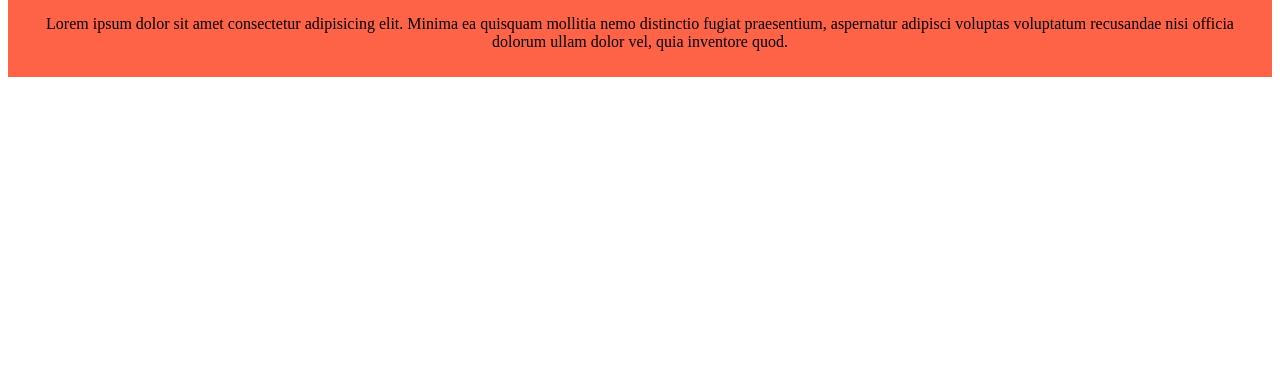
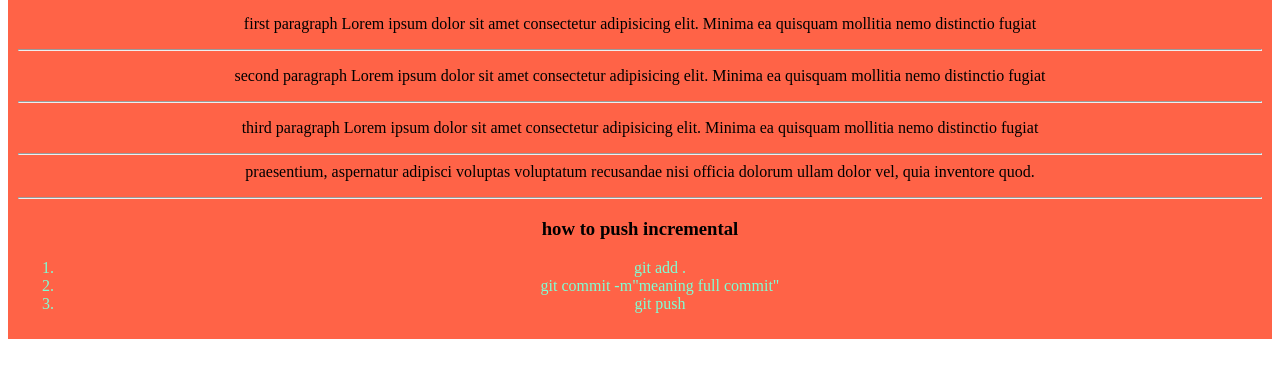
Before and after one commit to mdwahiduzzaman124/my-simple-website, a plain HTML site: page index.html in a window 1280 px wide. Shown: the part 62-440 px from the top of the page. Drawn offline with Linux system fonts and the light colour scheme.

Commit message:
upgrade the html&css file

```diff
--- a/index.html
+++ b/index.html
@@ -12,9 +12,25 @@
 <body>
   <div>
     <h3>my simple web-site</h3>
-    <p>Lorem ipsum dolor sit amet consectetur adipisicing elit. Minima ea quisquam mollitia nemo distinctio fugiat
-      praesentium, aspernatur adipisci voluptas voluptatum recusandae nisi officia dolorum ullam dolor vel, quia
-      inventore quod.</p>
+    <p>first paragraph Lorem ipsum dolor sit amet consectetur adipisicing elit. Minima ea quisquam mollitia nemo
+      distinctio fugiat</p>
+    <hr>
+    <p>second paragraph Lorem ipsum dolor sit amet consectetur adipisicing elit. Minima ea quisquam mollitia nemo
+      distinctio fugiat</p>
+    <hr>
+    <p>third paragraph Lorem ipsum dolor sit amet consectetur adipisicing elit. Minima ea quisquam mollitia nemo
+      distinctio fugiat</p>
+    <hr>
+    praesentium, aspernatur adipisci voluptas voluptatum recusandae nisi officia dolorum ullam dolor vel, quia inventore
+    quod.</p>
+    <hr>
+    <h3>how to push incremental</h3>
+    <ol>
+      <li>git add .</li>
+      <li>git commit -m"meaning full commit"</li>
+      <li>git push</li>
+
+    </ol>
   </div>
 </body>
 
--- a/styles/blog.css
+++ b/styles/blog.css
@@ -8,5 +8,4 @@ li{
   background-color: tomato;
   text-shadow: 5px;
   text-align: center;
-
 }
```
